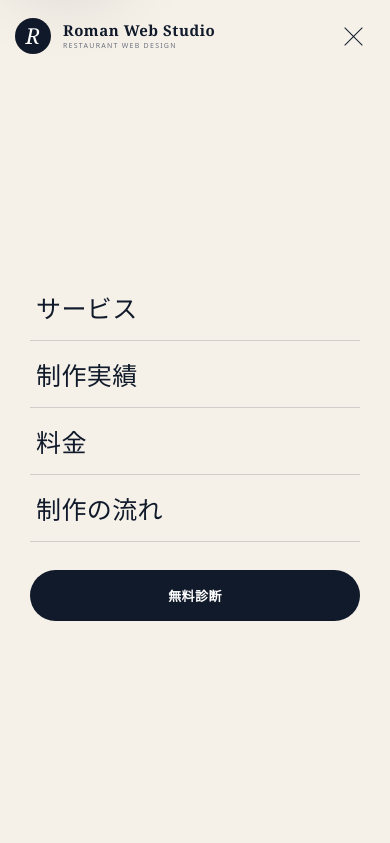
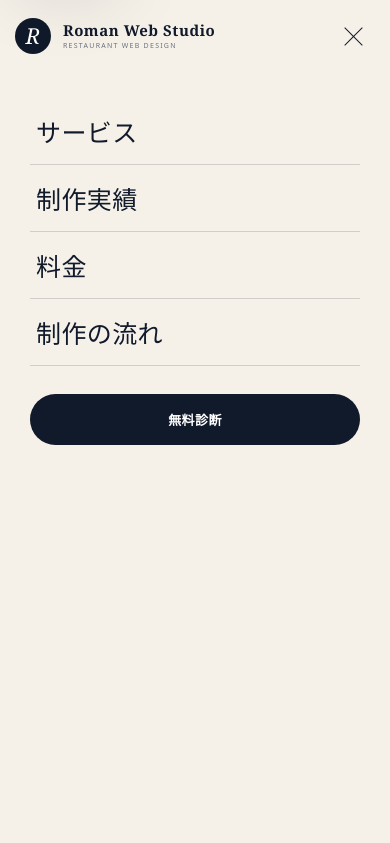
Before and after one commit to romanmint1105/Roman-Web-Studio, a plain HTML site: page index.html in a window 390 px wide. Both pictures are taken after a click on the button "メニューを開く". Shown: the top 843 px of the page. Drawn offline with Linux system fonts and the light colour scheme.

Commit message:
Update styles.css

```diff
--- a/styles.css
+++ b/styles.css
@@ -272,6 +272,14 @@ button, summary { -webkit-tap-highlight-color: transparent; }
 
 @media (max-width: 760px) {
   html { scroll-padding-top: 74px; }
+  body.menu-open .site-header {
+    height: 100vh;
+    height: 100dvh;
+    background: var(--cream);
+    box-shadow: none;
+    -webkit-backdrop-filter: none;
+    backdrop-filter: none;
+  }
   .container { width: min(calc(100% - 30px), var(--container)); }
   .section { padding: 84px 0; }
   .header-inner { height: 72px; }
@@ -282,7 +290,7 @@ button, summary { -webkit-tap-highlight-color: transparent; }
   .menu-button i { display: block; width: 25px; height: 1px; background: var(--ink); transition: transform .25s ease; }
   .menu-button[aria-expanded="true"] i:first-of-type { transform: translateY(4px) rotate(45deg); }
   .menu-button[aria-expanded="true"] i:last-of-type { transform: translateY(-4px) rotate(-45deg); }
-  .site-nav { position: fixed; inset: 0; display: flex; flex-direction: column; align-items: stretch; justify-content: center; gap: 0; padding: 90px 30px 40px; background: var(--cream); transform: translateX(100%); visibility: hidden; transition: transform .3s ease, visibility .3s ease; }
+  .site-nav { position: absolute; z-index: 101; inset: 72px 0 auto; height: calc(100vh - 72px); height: calc(100dvh - 72px); display: flex; flex-direction: column; align-items: stretch; justify-content: flex-start; gap: 0; padding: 26px 30px 40px; overflow-y: auto; overscroll-behavior: contain; background: var(--cream); transform: translateX(100%); visibility: hidden; transition: transform .3s ease, visibility .3s ease; }
   .site-nav.open { transform: translateX(0); visibility: visible; }
   .site-nav > a { padding: 15px 6px; border-bottom: 1px solid var(--line); font: 500 25px "Yu Mincho", serif; }
   .site-nav .nav-cta { margin-top: 28px; padding: 16px; border: 0; border-radius: 99px; text-align: center; color: #fff; font: 700 13px system-ui, sans-serif; }
```
